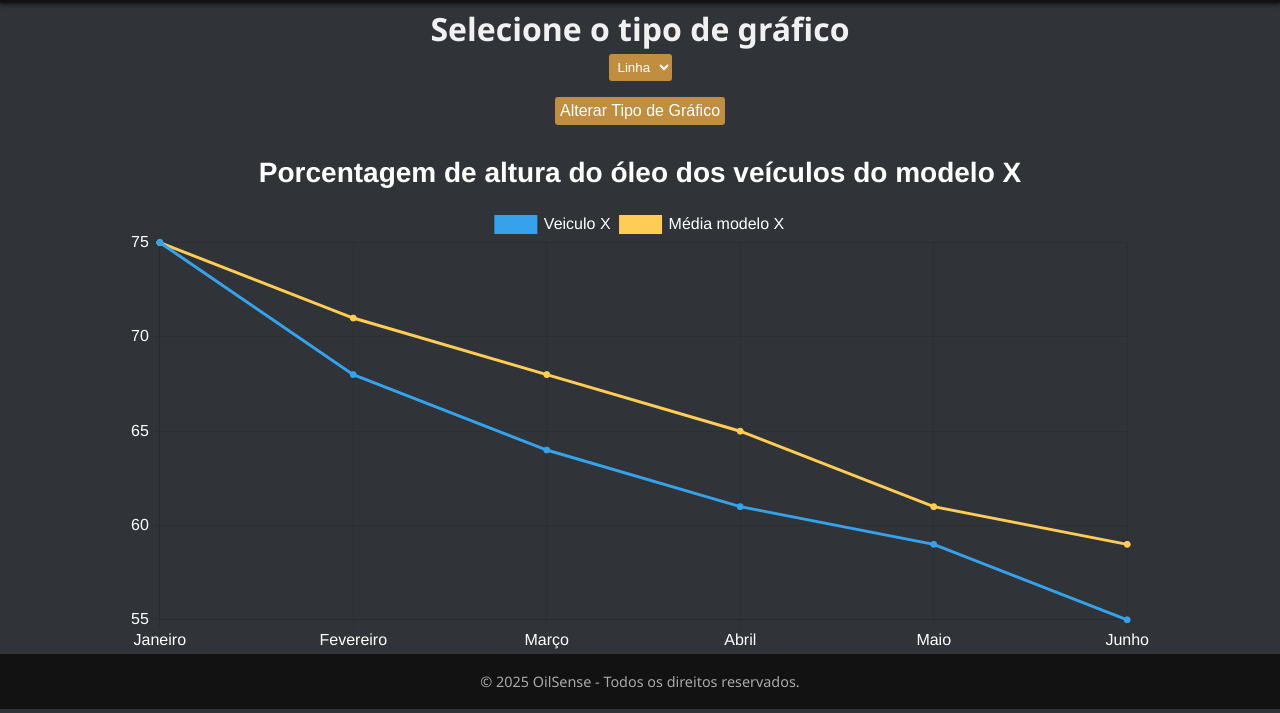
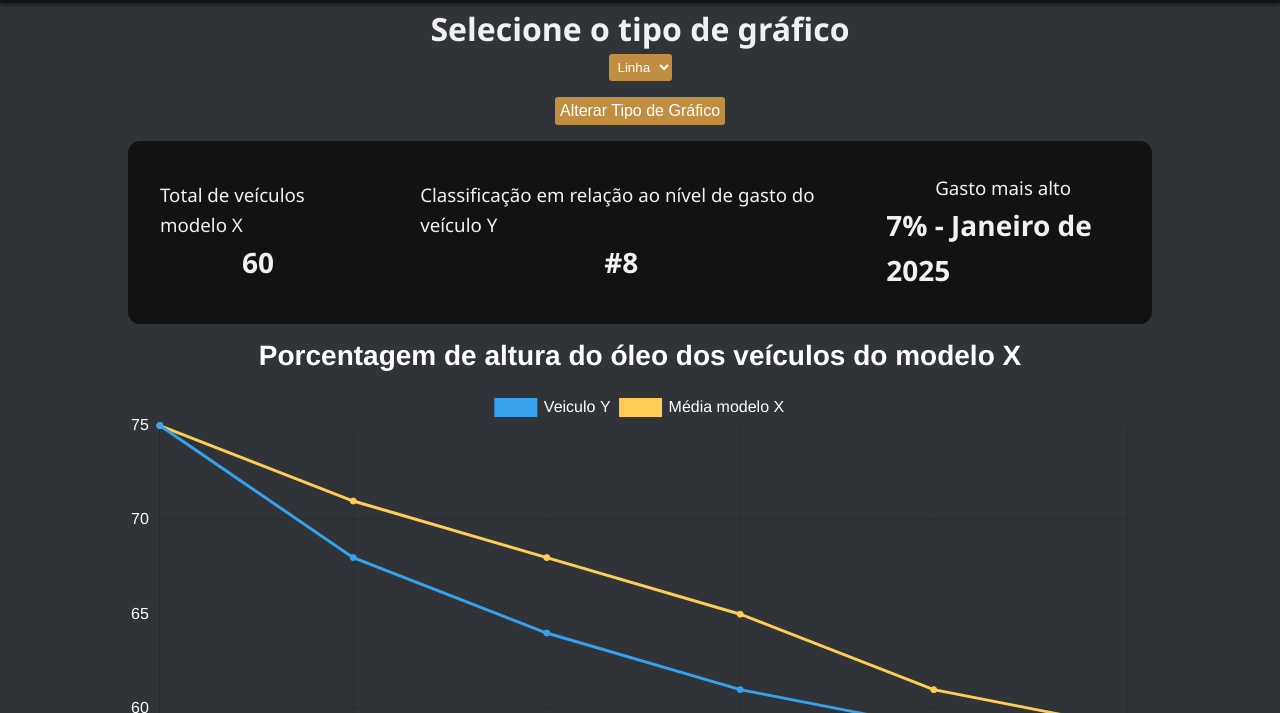
Before and after one commit to gabicunha7/Oilsense, a plain HTML site: page Site/pages/dashboards.html in a window 1280 px wide. Shown: the part 87-800 px from the top of the page. Drawn offline with nearby package versions, Linux system fonts and the light colour scheme.

Commit message:
Adicionando KPI´s

```diff
--- a/Site/css/estilos.css
+++ b/Site/css/estilos.css
@@ -20,7 +20,6 @@ header {
     box-shadow: 0 2px 4px rgba(0,0,0,0.5);
     position: sticky;
     top: 0;
-    z-index: 1000;
 }
 
 .container {
@@ -235,3 +234,28 @@ footer {
     width: 80%;
     margin: auto;
 }
+
+.kpis {
+    display: flex;
+    flex-direction: row;
+    justify-content: space-evenly;
+    background-color: #121212;
+    border-radius: 12px;
+}
+
+.indicador {
+    padding: 2rem;
+    display: flex;
+    flex-direction: column;
+    justify-content: center;
+    align-items: center;
+}
+
+.indicador h3 {
+    font-weight: 400;
+}
+
+.indicador p.indice {
+    font-size: 28px;
+    font-weight: bold;
+}
--- a/Site/js/graficos.js
+++ b/Site/js/graficos.js
@@ -38,7 +38,7 @@ const labelsAlerta = [
 const dataLinhas = {
     labels: labelsMes,
     datasets: [{
-            label: 'Veiculo X',
+            label: 'Veiculo Y',
             backgroundColor: 'rgb(54, 162, 235)',
             borderColor: 'rgb(54, 162, 235)',
             data: [75, 68, 64, 61, 59, 55]
@@ -55,7 +55,7 @@ const dataLinhas = {
 const dataBarras = {
     labels: labelsMes,
     datasets: [{
-            label: 'Veiculo X',
+            label: 'Veiculo Y',
             backgroundColor: 'rgb(255, 205, 86)',
             borderColor: 'rgb(255, 205, 86)',
             data: [75, 68, 64, 61, 59, 55]
@@ -102,6 +102,46 @@ let config = {
 }
 
 const dashboard = document.getElementById('dashboard');
+const kpis = document.querySelector('.kpis');
+
+const indicadoresLinha = `<section class="indicador">
+                        <h3> Total de veículos modelo X </h3>
+                        <p class="indice"> 60 </p>
+                        </section>
+                        <section class="indicador">
+                            <h3> Classificação em relação ao nível de gasto do veículo Y </h3>
+                            <p class="indice"> #8 </p>
+                        </section>
+                        <section class="indicador">
+                            <h3> Gasto mais alto </h3>
+                            <p class="indice"> 7% - Janeiro de 2025 </p>
+                        </section>`;
+
+const indicadoresBarra = `<section class="indicador">
+                        <h3> Total de veículos modelo X </h3>
+                        <p class="indice"> 60 </p>
+                        </section>
+                        <section class="indicador">
+                            <h3> Classificação em relação ao nível de gasto do veículo Y </h3>
+                            <p class="indice"> #8 </p>
+                        </section>
+                        <section class="indicador">
+                            <h3> Gasto mais alto </h3>
+                            <p class="indice"> 7% - Janeiro de 2025 </p>
+                        </section>`;
+
+const indicadoresPizza = `<section class="indicador">
+                        <h3> Total de alertas </h3>
+                        <p class="indice"> 41 </p>
+                        </section>
+                        <section class="indicador">
+                            <h3> Modelo com mais alertas </h3>
+                            <p class="indice"> Modelo X </p>
+                        </section>
+                        <section class="indicador">
+                            <h3> Mês com mais alertas </h3>
+                            <p class="indice"> Janeiro de 2025 </p>
+                        </section>`;
 
 let grafico = new Chart(
     dashboard,
@@ -131,6 +171,8 @@ function alterarTipoGrafico() {
                 }
             }
         }
+
+        kpis.innerHTML = indicadoresLinha;
     } else if (tipoGrafico == 'barra') {
         config = {
             type: 'bar',
@@ -139,7 +181,7 @@ function alterarTipoGrafico() {
                 plugins: {
                     title: {
                         display: true,
-                        text: 'Porcentagem de altura do óleo do veículo X',
+                        text: 'Porcentagem de altura do óleo do veículo Y',
                         font: {
                             size: 28
                         },
@@ -151,6 +193,8 @@ function alterarTipoGrafico() {
                 }
             }
         }
+
+        kpis.innerHTML = indicadoresBarra;
     } else {
         config = {
             type: 'pie',
@@ -171,6 +215,8 @@ function alterarTipoGrafico() {
                 }
             }
         }
+
+        kpis.innerHTML = indicadoresPizza;
     }
 
     grafico.destroy();
--- a/Site/pages/dashboards.html
+++ b/Site/pages/dashboards.html
@@ -32,6 +32,20 @@
 
         <section class="graficos">
             <section class="grafico">
+                <section class="kpis">
+                    <section class="indicador">
+                        <h3> Total de veículos modelo X </h3>
+                        <p class="indice"> 60 </p>
+                    </section>
+                    <section class="indicador">
+                        <h3> Classificação em relação ao nível de gasto do veículo Y </h3>
+                        <p class="indice"> #8 </p>
+                    </section>
+                    <section class="indicador">
+                        <h3> Gasto mais alto </h3>
+                        <p class="indice"> 7% - Janeiro de 2025 </p>
+                    </section>
+                </section>
                 <canvas id="dashboard"></canvas>
             </section>
         </section>
```
Also changed, not shown: Site/pages/cadastro.html (+0 -6 lines).
